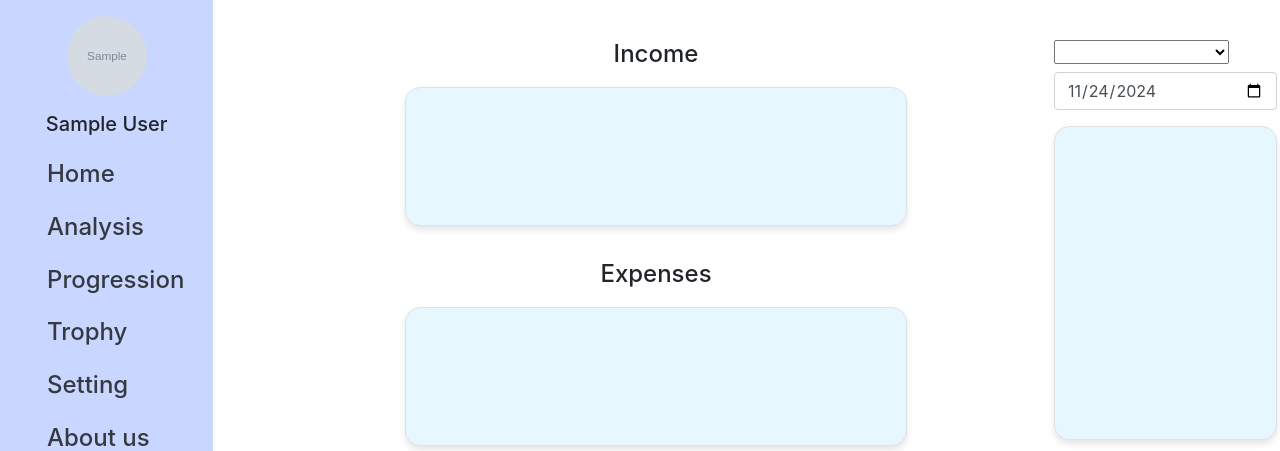
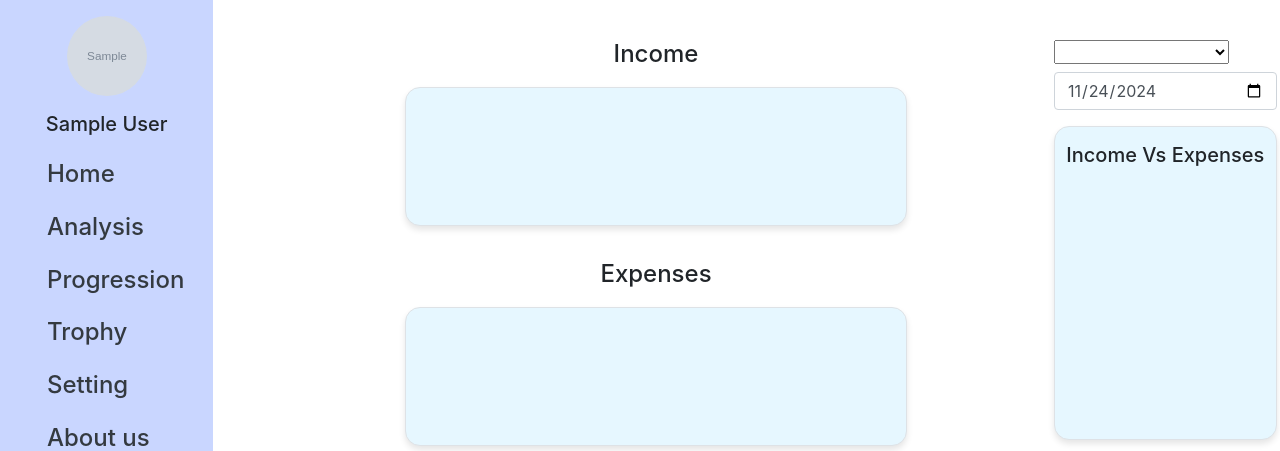
Before and after one commit to 6510685016/CN331-Project, a Django app: page /analysis/ in a window 1280 px wide. Shown: the top 451 px of the page. Run offline with Django 5.2, Linux system fonts and the light colour scheme; a user stored in the database is signed in; tables that the repository leaves empty hold one stand-in row (values such as "Sample post"); grey boxes marked "Sample" are stand-in pictures; data that the repository does not hold is empty; some libraries are stand-ins or nearby versions.

Commit message:
fix analysis for I2

```diff
--- a/catchcash/mainapp/templates/analysis.html
+++ b/catchcash/mainapp/templates/analysis.html
@@ -121,6 +121,7 @@ Analysis CatchCASH
                 <input type="date" id="date-select" class="form-control" onchange="applyFilter()">
             </div>
             <div class="incomeVsExpenses-box border">
+                <h5 class="text-center fw-bold mt-3">Income Vs Expenses</h5>
                 <canvas id="IncomeVsExpensesChart"></canvas>
                 <div id="no-data-message3" class="text-center" style="display: none;">
                     <h5 class="mt-3 text-muted fw-bold">No Income or Expense</h5>
@@ -301,13 +302,13 @@ Analysis CatchCASH
         }
     }
 
-    // Update Income vs Outcome Doughnut Chart
+    // Update Income vs Expenses Doughnut Chart
     function updateIncomeVsExpensesChart(income, outcome) {
         const ctx = document.getElementById('IncomeVsExpensesChart').getContext('2d');
         new Chart(ctx, {
             type: 'doughnut',
             data: {
-                labels: ['Income', 'Outcome'],
+                labels: ['Income', 'Expenses'],
                 datasets: [{
                     data: [income, outcome],
                     backgroundColor: ['#4CAF50', '#F44336'],
```
